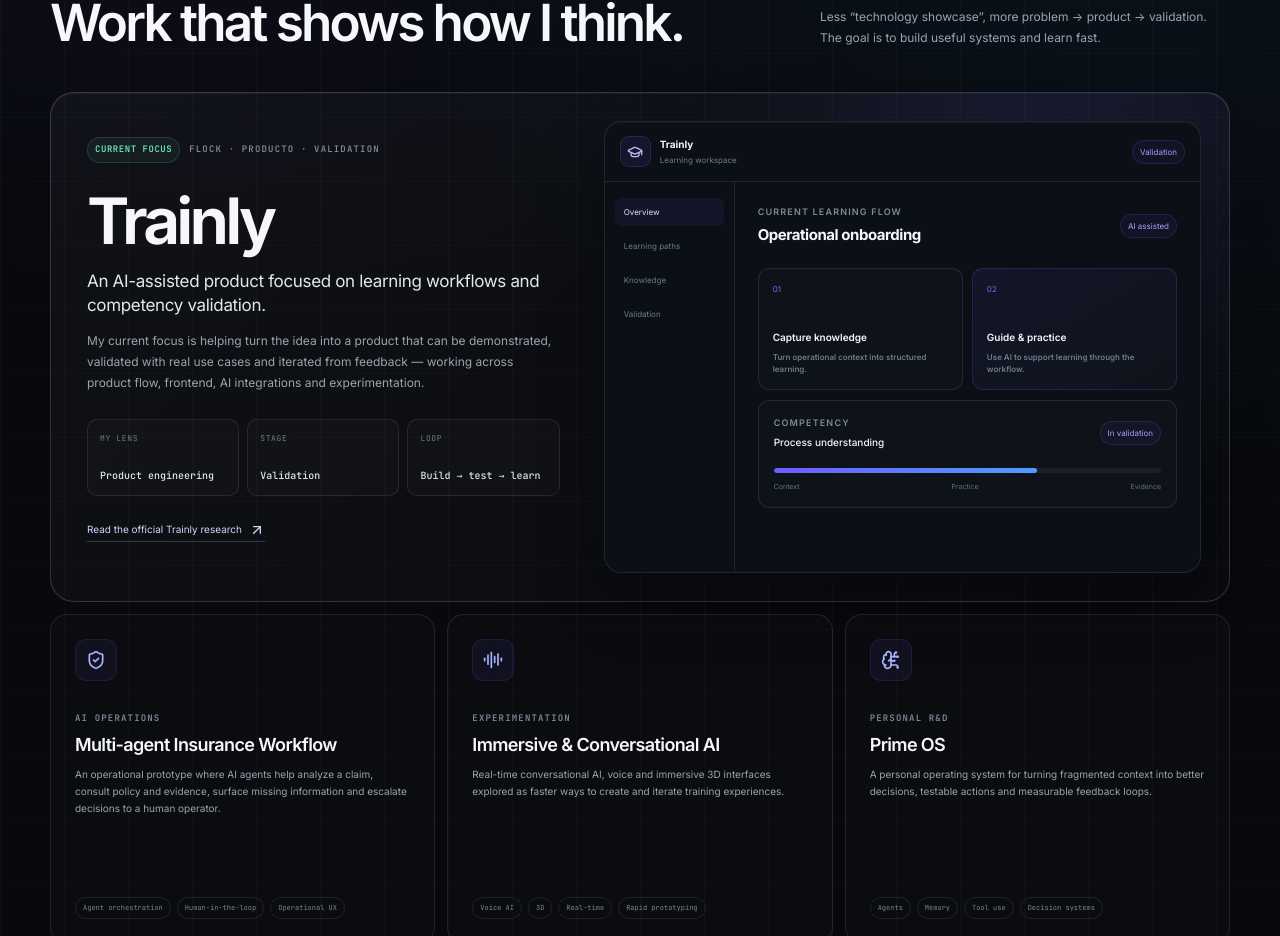
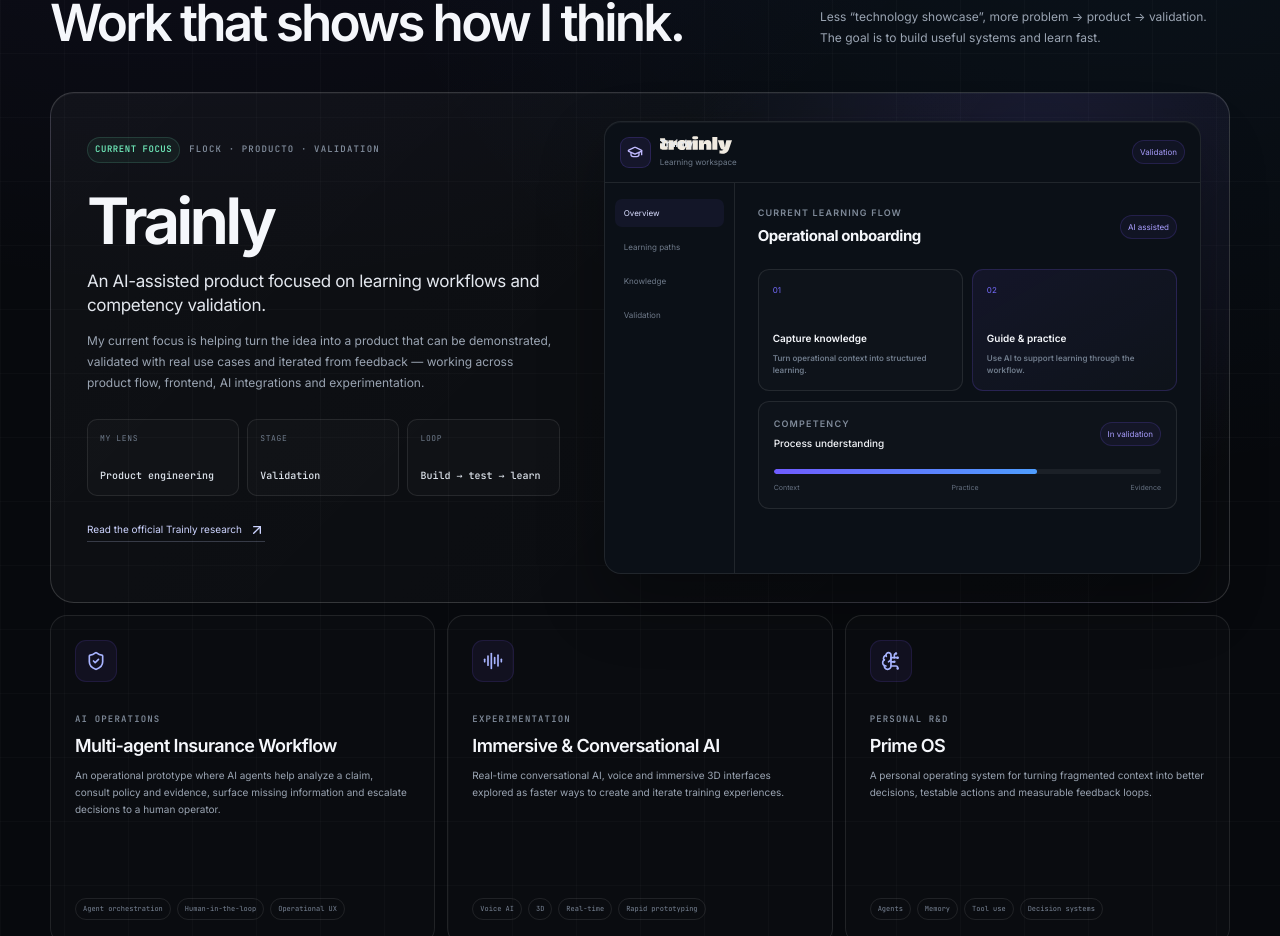
Before and after one commit to tomigarbarino/tomas-porfolio, a React (Create React App) app: page / in a window 1280 px wide. Shown: the part 1035-1971 px from the top of the page. Built offline with nearby package versions, Linux system fonts and the light colour scheme.

Commit message:
Use official Trainly wordmark in portfolio

```diff
--- a/src/index.css
+++ b/src/index.css
@@ -40,6 +40,16 @@
   font-family: 'JetBrains Mono', ui-monospace, SFMono-Regular, Menlo, monospace;
 }
 
+.trainly-brand strong {
+  display: block;
+  width: 72px;
+  height: 18px;
+  overflow: hidden;
+  font-size: 0;
+  background: url('/trainly-logo.svg') left center / contain no-repeat;
+  opacity: 0.94;
+}
+
 ::selection {
   background: rgba(124, 92, 255, 0.35);
   color: #fff;
```
